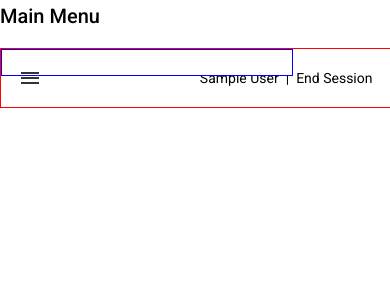
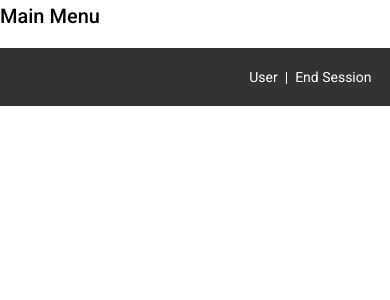
Before and after one commit to lisacopeland/sign-app, an Angular app: page / in a window 390 px wide. Shown: the top 300 px of the page. Built offline with nearby package versions, Linux system fonts and the light colour scheme; what angular2-signaturepad would draw is missing.

Commit message:
Fix menu and slide out

```diff
--- a/src/app/app.component.scss
+++ b/src/app/app.component.scss
@@ -22,14 +22,14 @@
  */
 
 .menu-row {
-  background-color: #fff;
-  border: 1px solid red;
   position: fixed;
   display: flex;
   justify-content: space-between;
   flex-direction: row;
   width: 100%;
   z-index: 3;
+  background-color: #333;
+  color: #fff;
 }
 
 .voter-info {
@@ -42,48 +42,69 @@
   }
 }
 
+.menu-row .menu {
+  display: flex;
+  flex-direction: row;
+  background-color: #333;
+  color: #fff;
+  justify-content: flex-start;
+  width: auto;
+  position: relative;
+  padding: none;
+  top: 0px;
+  left: 0px;
+  max-height: none;
+}
+
 .menu-row ul {
   margin: 0;
-  padding-top: 25px;
+  padding: 0;
   list-style: none;
   overflow: hidden;
-  background-color: #fff;
 }
 
 .menu-row li a {
   display: block;
-  padding: 20px 20px;
-  border-right: 1px solid #f4f4f4;
+  color: #fff;
+  padding: 1em;
+  font-size: 1em;
+  line-height: 1;
   text-decoration: none;
+  &:focus,
+  &:focus.focused,
+  &:hover {
+    text-decoration: none;
+    color: #fff;
+    background-color: #666;
+    outline: none !important;
+  }
 }
 
-.menu-row li a:hover,
-.menu-row .menu-btn:hover {
-  background-color: #f4f4f4;
+.menu-row .menu-icon {
+  display: none;
 }
 
-.menu-row .logo {
-  display: block;
-  float: left;
-  font-size: 2em;
-  padding: 10px 20px;
-  text-decoration: none;
+.menu-row .menu-btn {
+  display: none;
 }
 
-/* menu */
-
+@media screen and (max-width: 700px) {
   .menu-row .menu {
-
+    display: flex;
+    flex-direction: column;
     max-height: 0;
     width: 250px;
     position: absolute;
     top: 0px;
     left: 0px;
-  border: 1px solid blue;
-  transition: max-height .2s ease-out;
+    background-color: #333;
+    transition: max-height 0.2s ease-out;
   }
 
-/* menu icon */
+  .menu-row ul {
+    margin: 0;
+    padding-top: 50px;
+  }
 
 .menu-row .menu-icon {
     cursor: pointer;
@@ -99,18 +120,19 @@
     display: block;
     height: 2px;
     position: relative;
-  transition: background .2s ease-out;
+    transition: background 0.2s ease-out;
     width: 18px;
   }
 
   .menu-row .menu-icon .navicon:before,
   .menu-row .menu-icon .navicon:after {
     background: #333;
-  content: '';
+    content: "";
     display: block;
+    /*   color: white; */
     height: 100%;
     position: absolute;
-  transition: all .2s ease-out;
+    transition: all 0.2s ease-out;
     width: 100%;
   }
 
@@ -130,10 +152,26 @@
 
   .menu-row .menu-btn:checked ~ .menu {
     max-height: 240px;
+    background-color: white;
+    color: black;
+  }
+
+  .menu-row .menu-btn:checked ~ ul li a {
+    background-color: white;
+    color: black;
+    &:focus,
+    &:focus.focused,
+    &:hover {
+      text-decoration: none;
+      color: #fff;
+      background-color: #666;
+      outline: none !important;
+    }
   }
 
   .menu-row .menu-btn:checked ~ .menu-icon .navicon {
     background: transparent;
+    color: black;
   }
 
   .menu-row .menu-btn:checked ~ .menu-icon .navicon:before {
@@ -148,33 +186,4 @@
   .menu-row .menu-btn:checked ~ .menu-icon:not(.steps) .navicon:after {
     top: 0;
   }
-
-
-@media screen and (min-width: 700px) {
-
-  .menu-row li {
-    float: left;
 }
-  .menu-row li a {
-    padding: 20px 30px;
-  }
-
-  .menu-row ul {
-    margin: 0;
-    padding: 0;
-  }
-
-  .menu-row .menu {
-    clear: none;
-    float: right;
-    width: auto;
-    position: relative;
-    padding: none;
-    top: 0px;
-    left: 0px;
-    max-height: none;
-  }
-  .menu-row .menu-icon {
-    display: none;
-  }
-}
```
Also changed, not shown: src/app/app.component.html (+0 -49 lines). Lines whose indentation alone changed are shown as unchanged.
